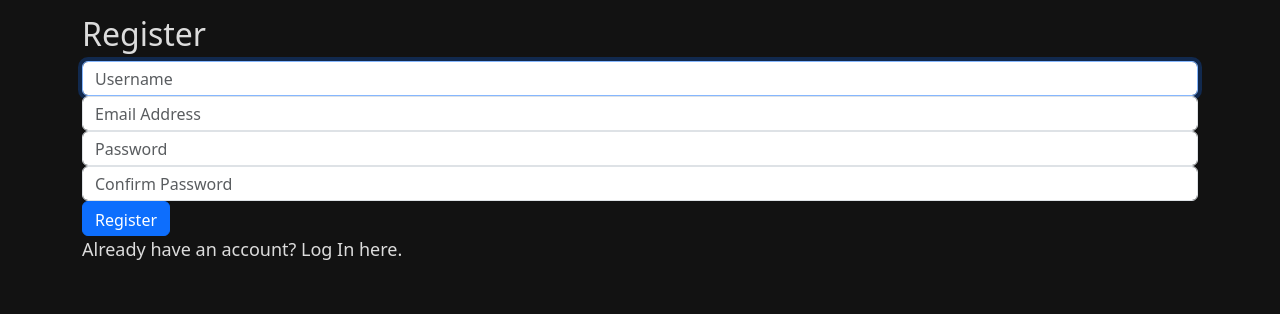
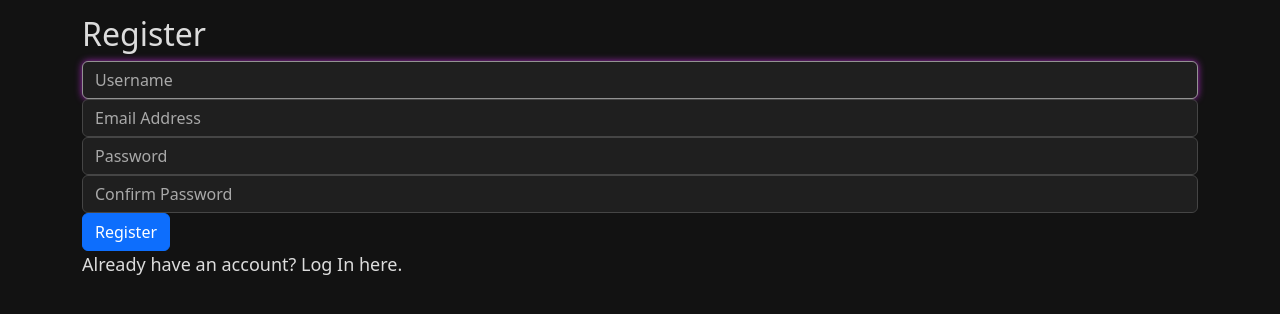
Before and after one commit to ThASh42/CS50w-project2-commerce, a Django app: page /register in a window 1280 px wide. Shown: the part 62-376 px from the top of the page. Run offline with Django 3.2, Linux system fonts and the light colour scheme; some libraries are stand-ins or nearby versions.

Commit message:
Update input design

```diff
--- a/auctions/static/auctions/scss/abstracts/_map-amends.scss
+++ b/auctions/static/auctions/scss/abstracts/_map-amends.scss
@@ -1,6 +1,7 @@
 $custom-colors: (
 	"purple": $purple,
 	"accent": $accent-color,
+	"bodyButton": $body-color-lighten-20,
 );
 
 $theme-colors: map-merge($theme-colors, $custom-colors);
--- a/auctions/static/auctions/scss/abstracts/_variables.scss
+++ b/auctions/static/auctions/scss/abstracts/_variables.scss
@@ -1,22 +1,17 @@
 // * variables
-$body-color: #121212; // main colors
-$body-color-lighten: lighten($body-color, 10%); // lighten body color
-$accent-color: #000000; // accent color
-$color-hover: #960edb; // color when hovering over an HTML element
+$body-color: #121212; // main color
+$body-color-lighten-5: lighten($body-color, 5%);
+$body-color-lighten-10: lighten($body-color, 10%);
+$body-color-lighten-20: lighten($body-color, 20%); // lighten body colors
+$body-color-lighten-30: lighten($body-color, 30%);
+$body-color-lighten-50: lighten($body-color, 50%);
+$accent-color: darken($body-color, 10%); // accent color
 
 $text-color: rgb(220, 220, 220); // text color
-$text-color-dark: rgb(148, 148, 148); // dark color when hovering over text
-$text-color-bright: white; // bright color when hovering over text
-//// $text-color-active: #960edb; // text color when text is active
+$text-color-darken: darken($text-color, 20%); // darken text color
+$text-color-lighten: lighten($text-color, 20%); // lighten text color
 
-$input-color: #202020; // input field color
-$input-color-hover: #252525; // color of input field when hovering
-
-/*
-$button-color: #960edb; // button field color
-$button-color-hover: #8a12c6; // color of button when hovering
-$button-color-active: #8612c1; // button color when button is active
-*/
+$purple: #9c27b0;
 
 $font-size-16: 16px;
 $font-size-18: 18px;
@@ -24,8 +19,8 @@ $font-size-18: 18px;
 $nav-height: 70px;
 
 // * bootstrap variables
-// colors
-//// $purple: #9c27b0;
+// focus ring
+$focus-ring-color: $purple;
 // nav
 $nav-link-color: $text-color;
 $nav-link-hover-color: lighten($nav-link-color, 20%);
@@ -35,6 +30,25 @@ $navbar-brand-font-size: 1.5rem;
 // cards
 $card-bg: $body-color;
 $card-color: $text-color;
-$card-subtitle-color: $text-color-dark;
+$card-subtitle-color: $text-color-darken;
 $card-spacer-x: 0px;
 $card-border-width: none;
+// form controls
+$input-bg: $body-color-lighten-5;
+$input-focus-bg: $body-color-lighten-5;
+
+$input-color: $text-color;
+$input-focus-color: $text-color-lighten;
+
+$input-placeholder-color: $text-color-darken;
+$input-border-color: $body-color-lighten-20;
+$input-focus-border-color: $body-color-lighten-50;
+$input-focus-box-shadow: 0 0 7px $purple;
+// select
+$form-select-bg: $body-color-lighten-5;
+$form-select-color: $text-color;
+
+$form-select-border-color: $body-color-lighten-20;
+$form-select-focus-box-shadow: 0 0 7px $purple;
+
+$form-select-focus-border-color: $body-color-lighten-50;
--- a/auctions/static/auctions/scss/styles.scss
+++ b/auctions/static/auctions/scss/styles.scss
@@ -26,14 +26,14 @@ img {
 }
 
 span {
-	color: $text-color-dark;
+	color: $text-color-darken;
 }
-
+/*
 input,
 select {
 	height: 35px;
 	color: $text-color;
-	background-color: $body-color-lighten;
+	background-color: $body-color-lighten-5;
 	border: none;
 	padding: 5px;
 	border-radius: 3px;
@@ -43,9 +43,9 @@ input[type="search"] {
 	padding-right: 50px;
 }
 
-*:focus {
+input:focus {
 	outline: 1px solid white;
-}
+}*/
 
 .top-header {
 	display: flex;
```
Also changed, not shown: auctions/templates/auctions/index.html (+6 -4 lines), auctions/static/auctions/scss/styles.css, 1 other file.
